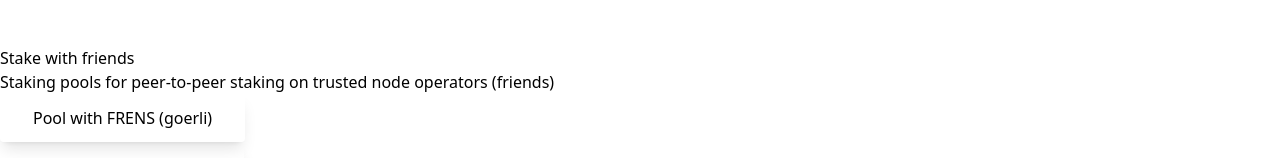
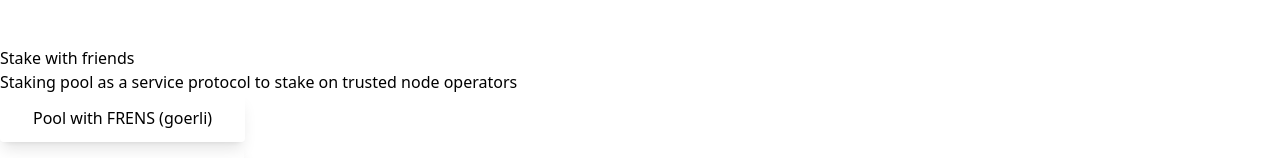
Before and after one commit to frens-pool/frens-website, a React (Vite) app: page / in a window 1280 px wide. Shown: the part 623-781 px from the top of the page. Built offline with nearby package versions, Linux system fonts and the light colour scheme.

Commit message:
minor wording change

```diff
--- a/src/partials/HeroHome.jsx
+++ b/src/partials/HeroHome.jsx
@@ -67,8 +67,8 @@ function HeroHome() {
                 data-aos="zoom-y-out"
                 data-aos-delay="150"
               >
-                Staking pools for peer-to-peer staking on trusted node operators
-                (friends)
+                Staking pool as a service protocol to stake on trusted node
+                operators
               </p>
               <div
                 className="max-w-xs mx-auto sm:max-w-none sm:flex sm:justify-center"
```
